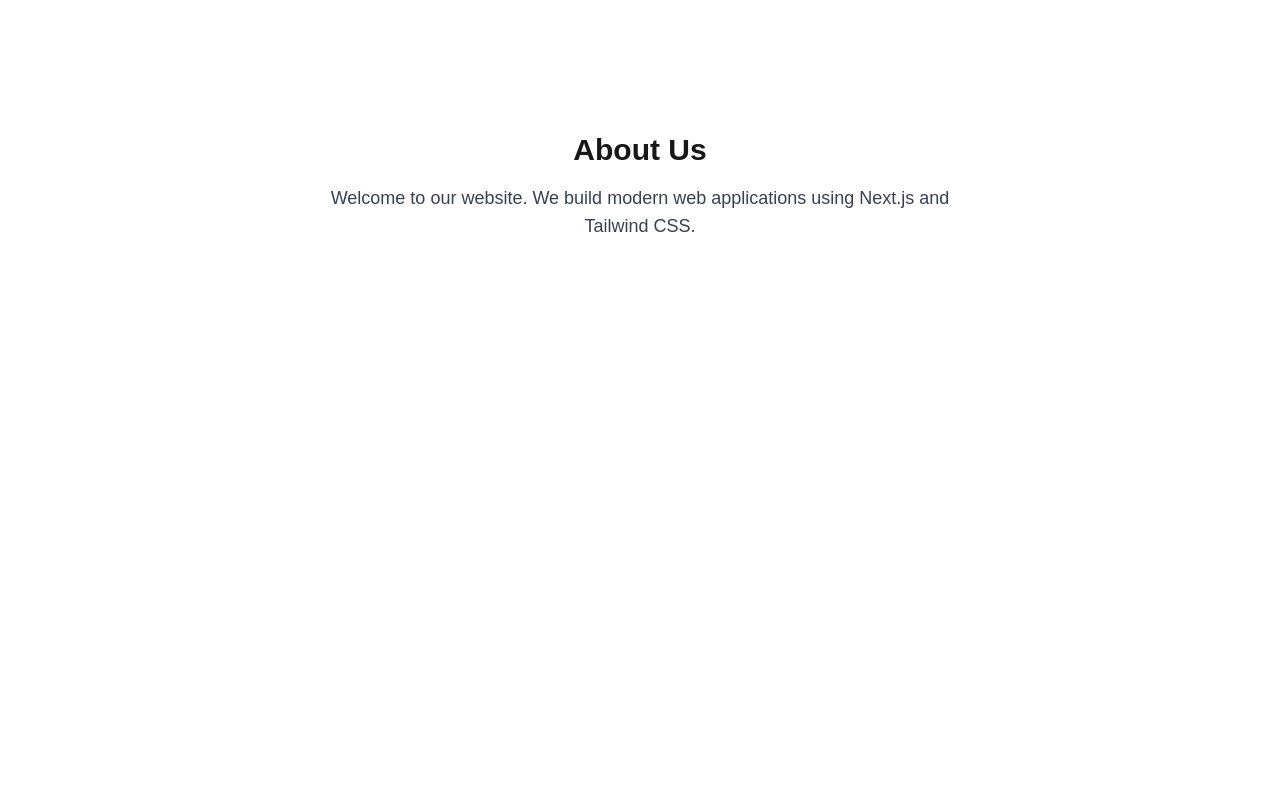
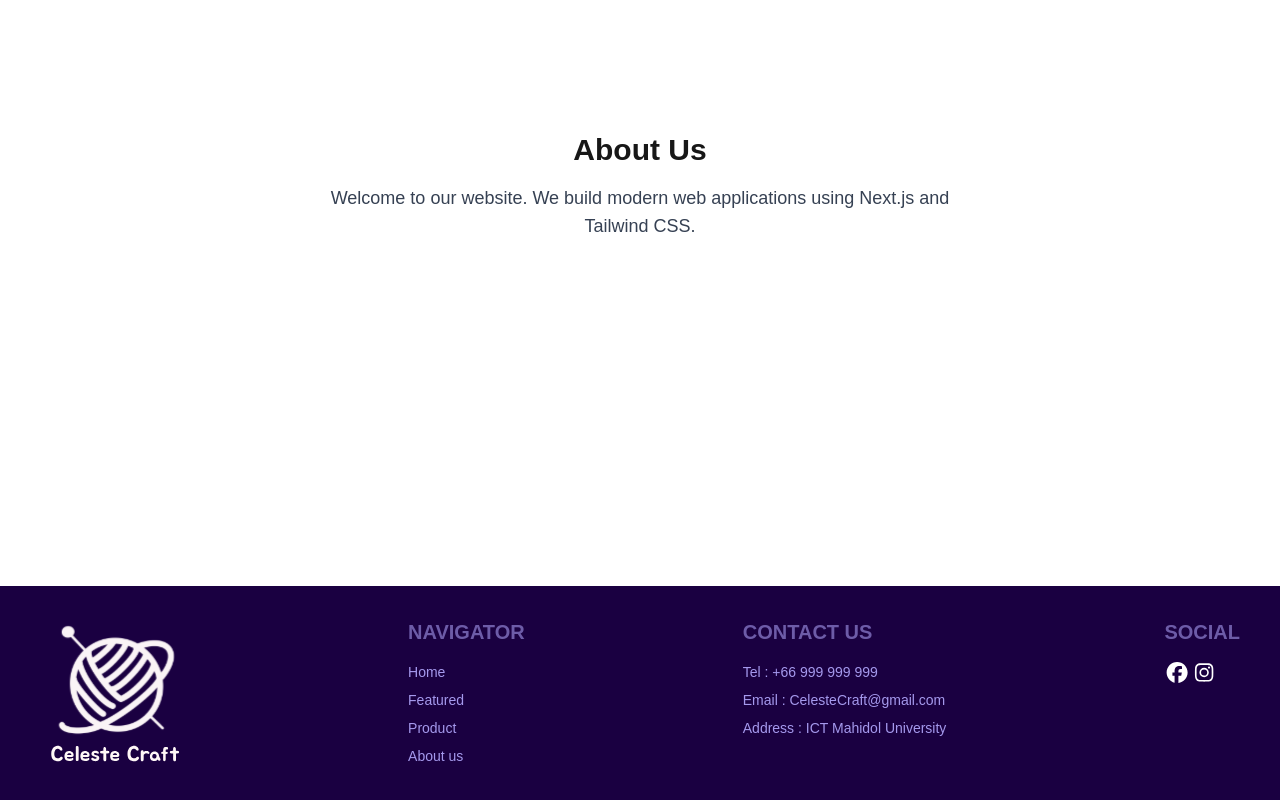
Before and after one commit to 6787027/Section2_Group9, a Next.js app in the folder sec2_gr9_fe_src/: page /aboutus in a window 1280 px wide. Shown: the part 270-1070 px from the top of the page. Before the commit the page ends 856 px from the top, so only its background shows below. Built offline with nearby package versions, Linux system fonts and the light colour scheme.

Commit message:
footer-1

```diff
--- a/sec2_gr9_fe_src/package.json
+++ b/sec2_gr9_fe_src/package.json
@@ -8,6 +8,10 @@
     "start": "next start"
   },
   "dependencies": {
+    "@fortawesome/fontawesome-svg-core": "^7.1.0",
+    "@fortawesome/free-brands-svg-icons": "^7.1.0",
+    "@fortawesome/free-solid-svg-icons": "^7.1.0",
+    "@fortawesome/react-fontawesome": "^3.1.0",
     "daisyui": "^5.2.2",
     "next": "15.5.4",
     "react": "19.1.0",
--- a/sec2_gr9_fe_src/src/app/layout.tsx
+++ b/sec2_gr9_fe_src/src/app/layout.tsx
@@ -1,7 +1,8 @@
 import "./globals.css";
 import Navbar from "../components/Navbar";
+import Footer from "@/components/footer";
 
-export const metadata = { title: "My App", description: "Next.js App" };
+export const metadata = { title: "CelesteCrat", description: "Next.js App" };
 
 export default function RootLayout({ children }: { children: React.ReactNode }) {
   return (
@@ -9,7 +10,11 @@ export default function RootLayout({ children }: { children: React.ReactNode })
       <body className="min-h-screen">
         <Navbar />
         {children}
+
+        <Footer/>
+
       </body>
+
     </html>
   );
 }
--- /dev/null
+++ b/sec2_gr9_fe_src/src/components/footer.tsx
@@ -0,0 +1,48 @@
+"use client";
+import Image from "next/image";
+import Link from "next/link";
+import Logo from '@/app/assets/logo.svg'
+import { FontAwesomeIcon } from '@fortawesome/react-fontawesome';
+import { faFacebook, faInstagram } from '@fortawesome/free-brands-svg-icons'
+
+
+
+export default function Footer() {
+    return (
+        <div>
+            <main>
+                <div className="footer bg-[#1A0041] w-full h-60  text-white px-10 py-8 flex justify-between">
+                    <div className='flex'>
+                        <Image alt="logo" src={Logo} width='150' />
+
+
+                    </div>
+
+                    <div>
+                        <h2 className="font-semibold text-xl text-[#A599ED] footer-title">Navigator</h2>
+                        <Link href="/home" className="text-sm font-normal text-[#A599ED] link link-hover hover:text-white">Home</Link>
+                        <Link href="/featured" className="text-sm font-normal text-[#A599ED] link link-hover hover:text-white">Featured</Link>
+                        <Link href="/product" className="text-sm font-normal text-[#A599ED] link link-hover hover:text-white">Product</Link>
+                        <Link href="/aboutus" className="text-sm  font-normal text-[#A599ED] link link-hover hover:text-white">About us</Link>
+                    </div>
+
+                    <div>
+                        <h2 className="font-semibold text-xl text-[#A599ED] footer-title">Contact us</h2>
+                        <span className="text-sm font-normal text-[#A599ED]"> Tel :  +66 999 999 999 </span>
+                        <span className="text-sm font-normal text-[#A599ED]"> Email : CelesteCraft@gmail.com </span >
+                        <span className="text-sm font-normal text-[#A599ED]">Address : ICT Mahidol University  </span >
+                    </div>
+
+                    <div>
+                        <h2 className="font-semibold text-xl text-[#A599ED] footer-title" >Social</h2>
+                        <div className = "flex justify-between ">
+                            <div> <FontAwesomeIcon icon={faFacebook} size="xl" /> </div>
+                            <div><FontAwesomeIcon icon={faInstagram} size="xl" /></div>
+                        </div>
+
+                    </div>
+                </div>
+            </main>
+        </div>
+    );
+}
```
Also changed, not shown: sec2_gr9_fe_src/src/app/assets/logo.svg (added), 1 other file (tests, documents, lock files or other folders).
